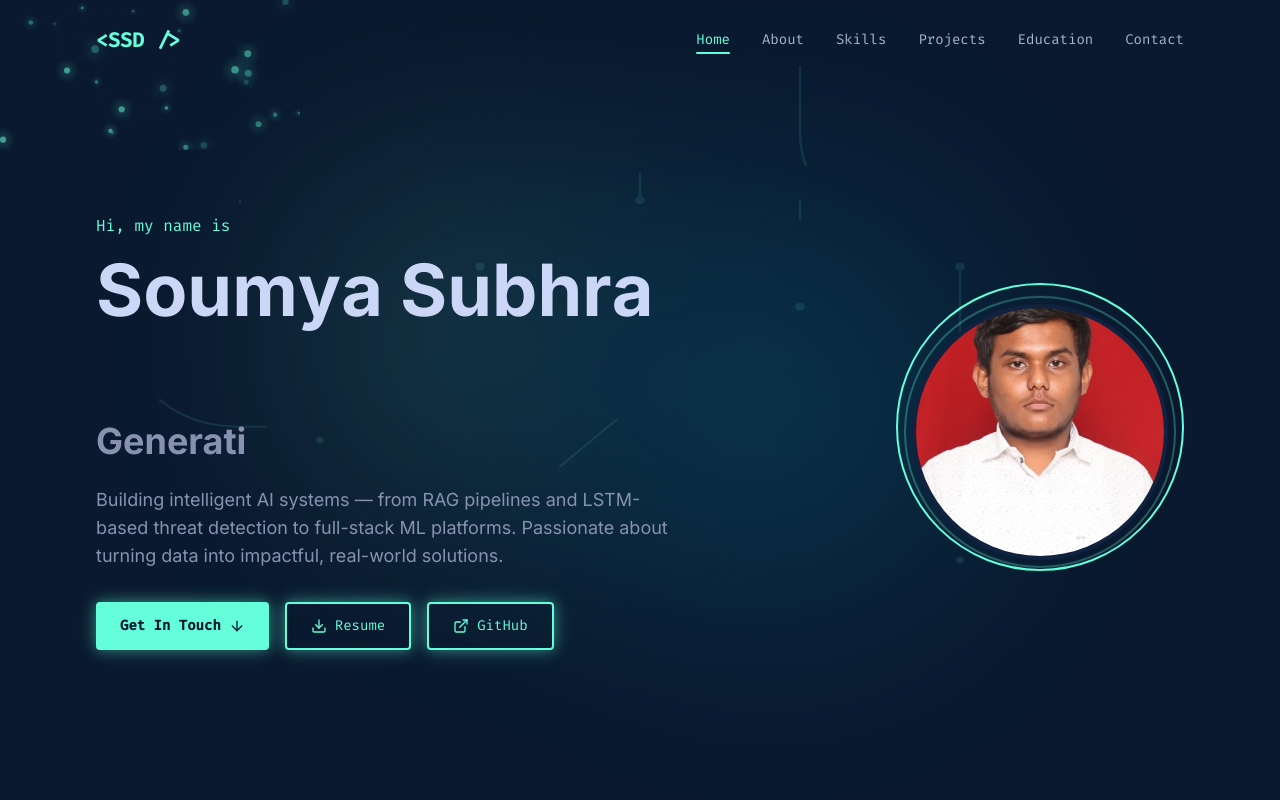
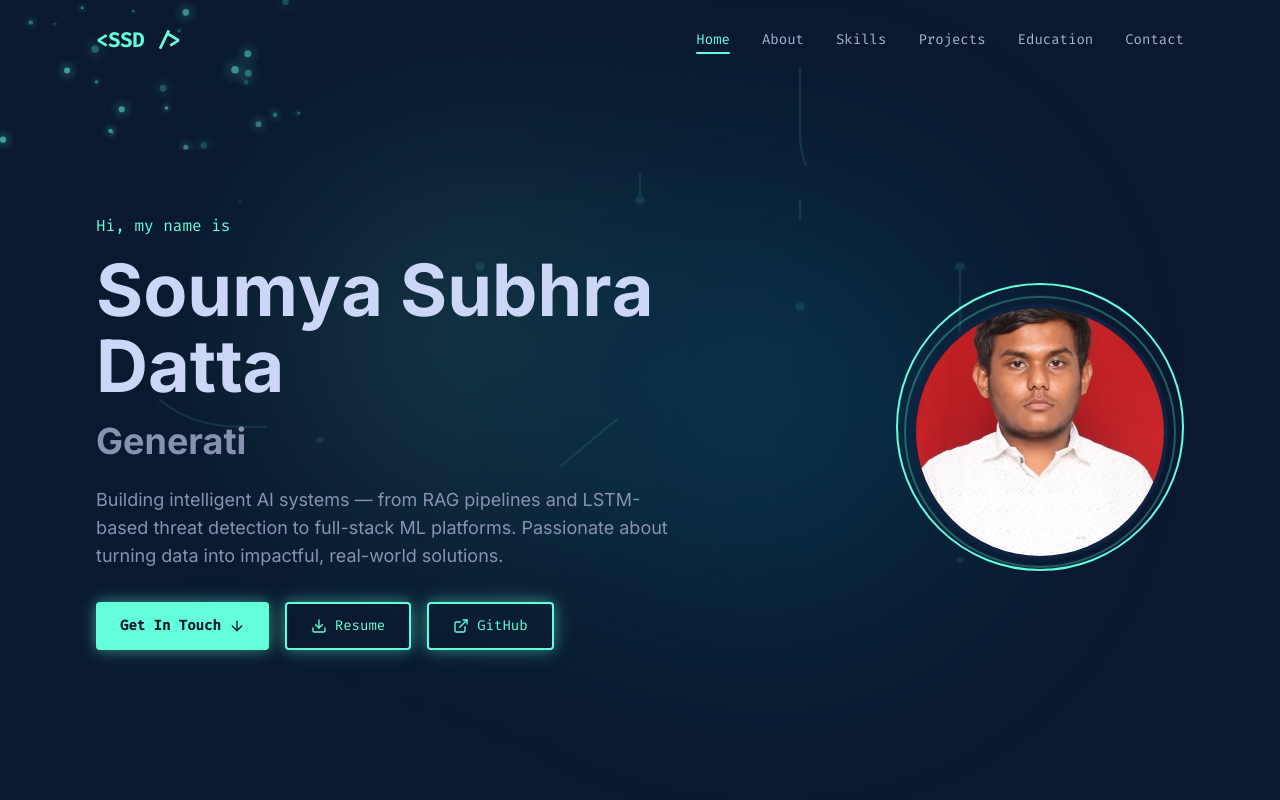
Before and after one commit to Soumya-Subhra-Datta/PortfolioNew, a React (Vite) app: page / in a window 1280 px wide. Shown: the top 800 px of the page. Built offline with nearby package versions, Linux system fonts and the light colour scheme.

Commit message:
fix: Datta invisible because text-gradient color:transparent not inherited by child spans

```diff
--- a/src/components/Hero.tsx
+++ b/src/components/Hero.tsx
@@ -29,7 +29,7 @@ export default function Hero() {
 
             {/* Anime.js letter-by-letter */}
             <HeroNameReveal text="Soumya Subhra" className="text-4xl sm:text-5xl md:text-6xl lg:text-7xl font-bold text-slate-100 mb-1" />
-            <HeroNameReveal text="Datta" className="text-4xl sm:text-5xl md:text-6xl lg:text-7xl font-bold text-gradient mb-3" />
+            <HeroNameReveal text="Datta" className="text-4xl sm:text-5xl md:text-6xl lg:text-7xl font-bold text-slate-100 mb-3" />
 
             {/* Anime.js typewriter role text */}
             <motion.div
```
